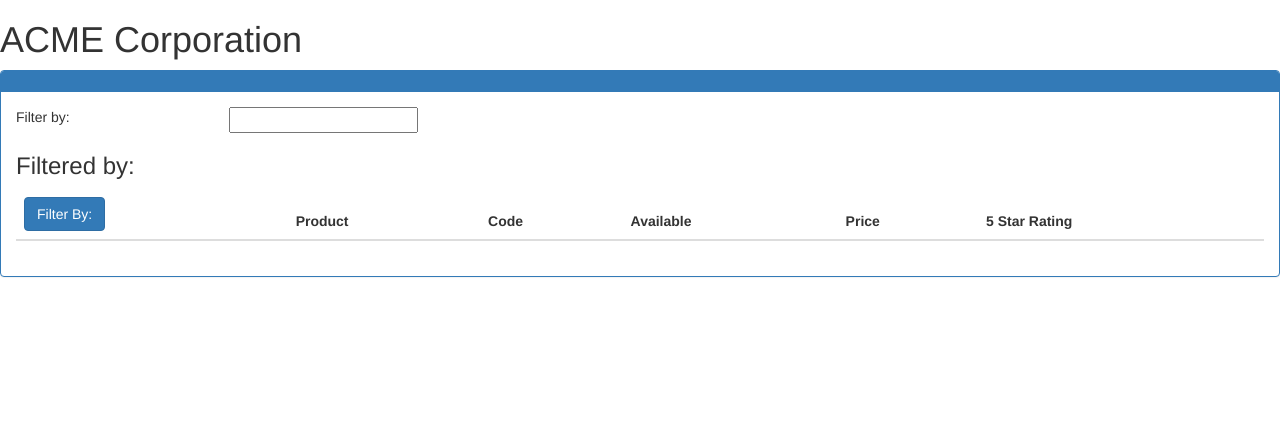
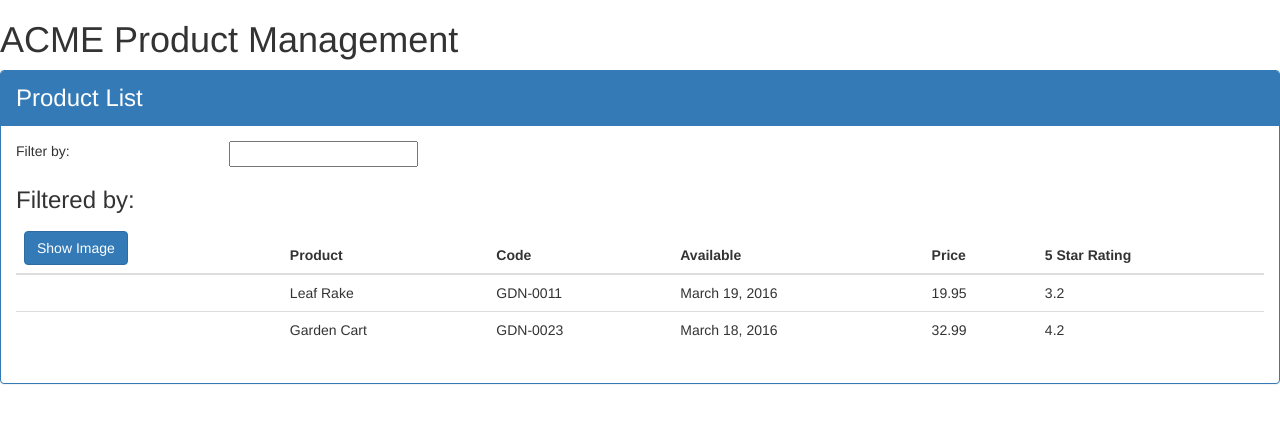
Before and after one commit to klg73x/APM, an Angular app: page / in a window 1280 px wide. Shown: the top 422 px of the page. Built offline with nearby package versions, Linux system fonts and the light colour scheme.

Commit message:
Products List Hard Coded

```diff
--- a/src/app/app.component.ts
+++ b/src/app/app.component.ts
@@ -10,5 +10,5 @@
   `
 })
 export class AppComponent {
-  pageTitle = 'ACME Corporation';
+  pageTitle = 'ACME Product Management';
 }
--- a/src/app/products/product-list.component.html
+++ b/src/app/products/product-list.component.html
@@ -1,6 +1,6 @@
 <div class='panel panel-primary'>
     <div class='panel-heading'>
-
+        {{pageTitle}}
     </div>
     <div class='panel-body'>
         <div class='row'>
@@ -15,11 +15,12 @@
             </div>
         </div>
         <div class='table-responsive'>
-            <table class='table'>
+            <table class='table'
+                    *ngIf='products && products.length'>
                 <thead>
                     <tr>
                         <th>
-                            <button class='btn btn-primary'>Filter By:</button>
+                            <button class='btn btn-primary'>Show Image</button>
                         </th>
                         <th>Product</th>
                         <th>Code</th>
@@ -29,7 +30,14 @@
                     </tr>
                 </thead>
                 <tbody>
-
+                   <tr *ngFor='let product of products'>
+                       <td></td>
+                       <td>{{product.productName}}</td>
+                       <td>{{product.productCode}}</td>
+                       <td>{{product.releaseDate}}</td>
+                       <td>{{product.price}}</td>
+                       <td>{{product.starRating}}</td>
+                   </tr>
                 </tbody>
             </table>
         </div>
--- a/src/app/products/product-list.component.ts
+++ b/src/app/products/product-list.component.ts
@@ -1,10 +1,33 @@
 import { Component } from '@angular/core';
 
 @Component({
-selector: 'pm-products',
-templateUrl: './product-list.component.html'
+    selector: 'pm-products',
+    templateUrl: './product-list.component.html'
 })
 
 export class ProductListComponent {
     pageTitle: string = 'Product List';
+    products: any[] = [
+        {
+            "productId": 1,
+            "productName": "Leaf Rake",
+            "productCode": "GDN-0011",
+            "releaseDate": "March 19, 2016",
+            "description": "Leaf rake with 48-inch wooden handle.",
+            "price": 19.95,
+            "starRating": 3.2,
+            "imageUrl": "http://openclipart.org/image/300px/svg_to_png/26215/Anonymous_Leaf_Rake.png"
+        },
+        {
+            "productId": 2,
+            "productName": "Garden Cart",
+            "productCode": "GDN-0023",
+            "releaseDate": "March 18, 2016",
+            "description": "15 gallon capacity rolling garden cart",
+            "price": 32.99,
+            "starRating": 4.2,
+            "imageUrl": "http://openclipart.org/image/300px/svg_to_png/58471/garden_cart.png"
+        }
+    ];
+
 }
```
